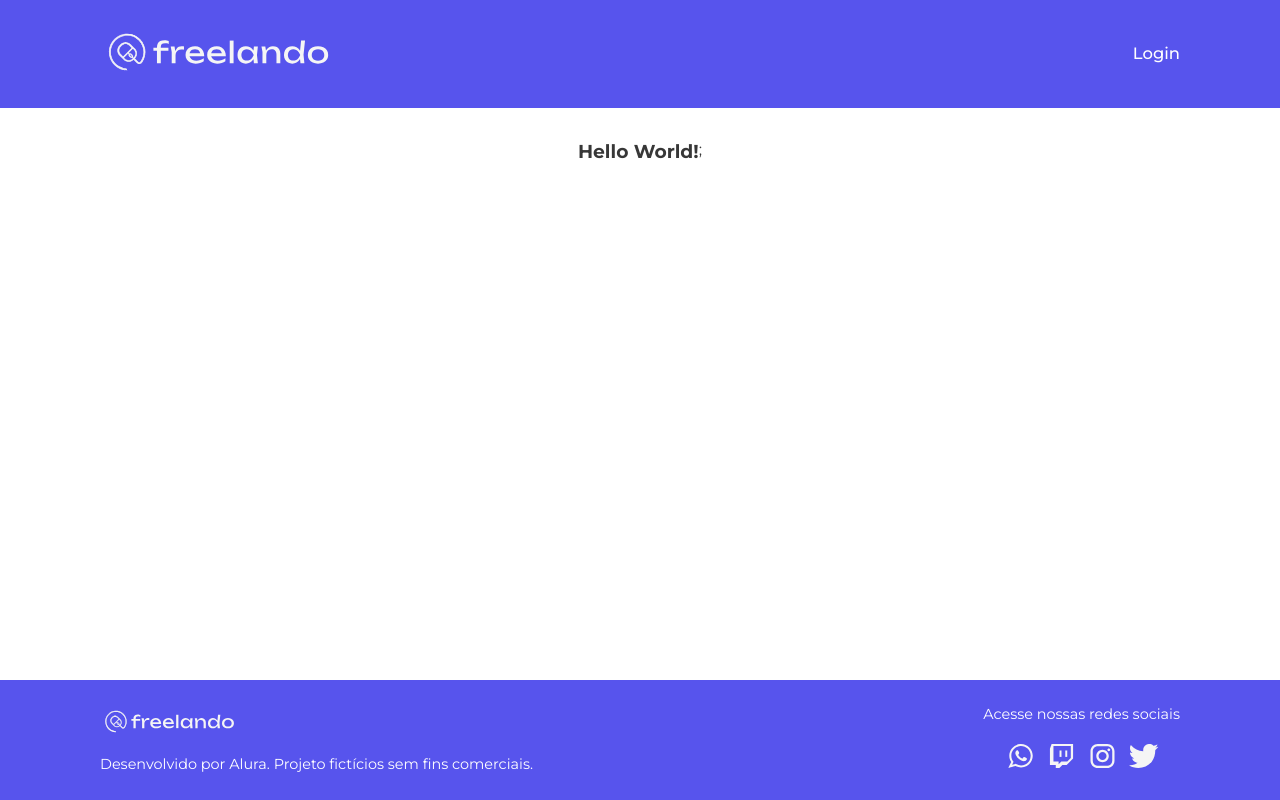
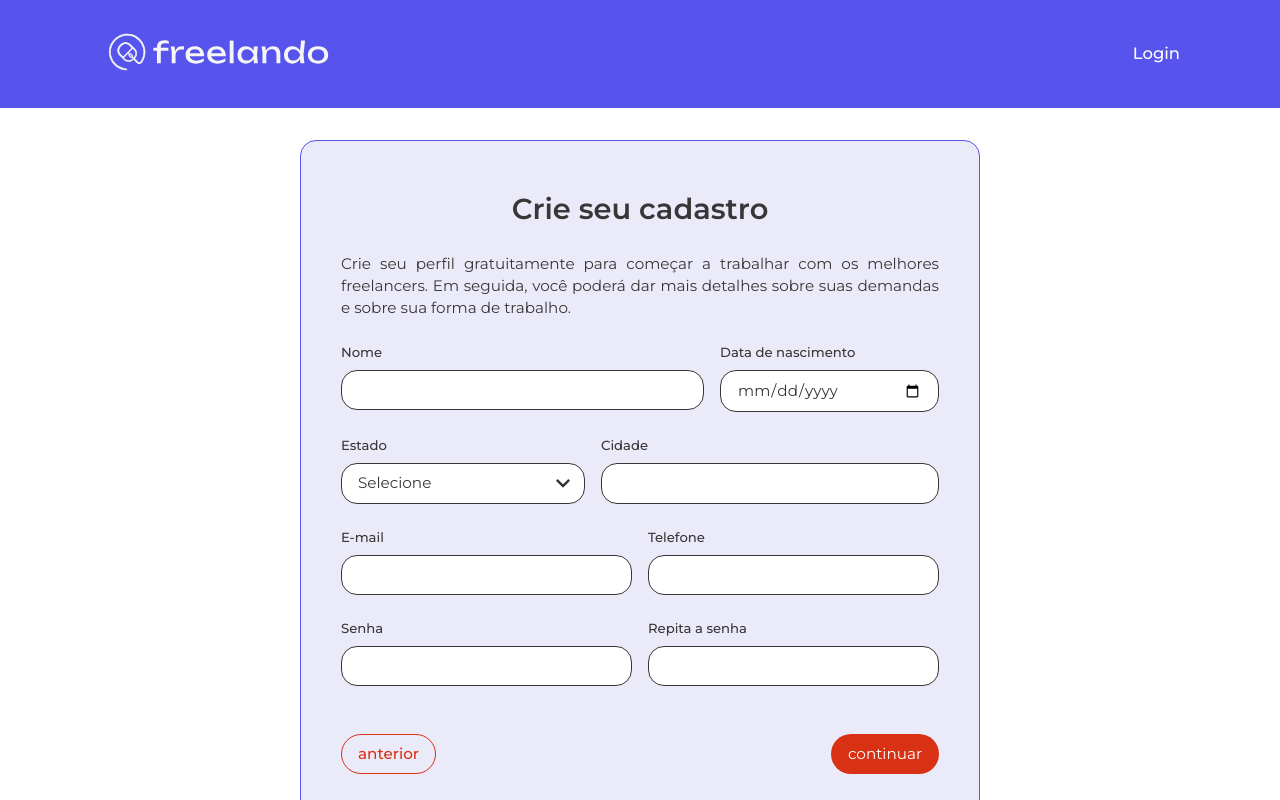
Before and after one commit to ze-pena/freelando, a React (Vite) app: page / in a window 1280 px wide. Built offline with nearby package versions, Linux system fonts and the light colour scheme.

Commit message:
feat: use "Register Form" component in main app file

```diff
--- a/src/App.tsx
+++ b/src/App.tsx
@@ -1,9 +1,10 @@
 import Default from '@layouts/Default';
+import RegisterForm from '@components/forms/RegisterForm';
 
 export default function App() {
   return (
     <Default>
-      <h3>Hello World!</h3>;
+      <RegisterForm />
     </Default>
   );
 }
```
